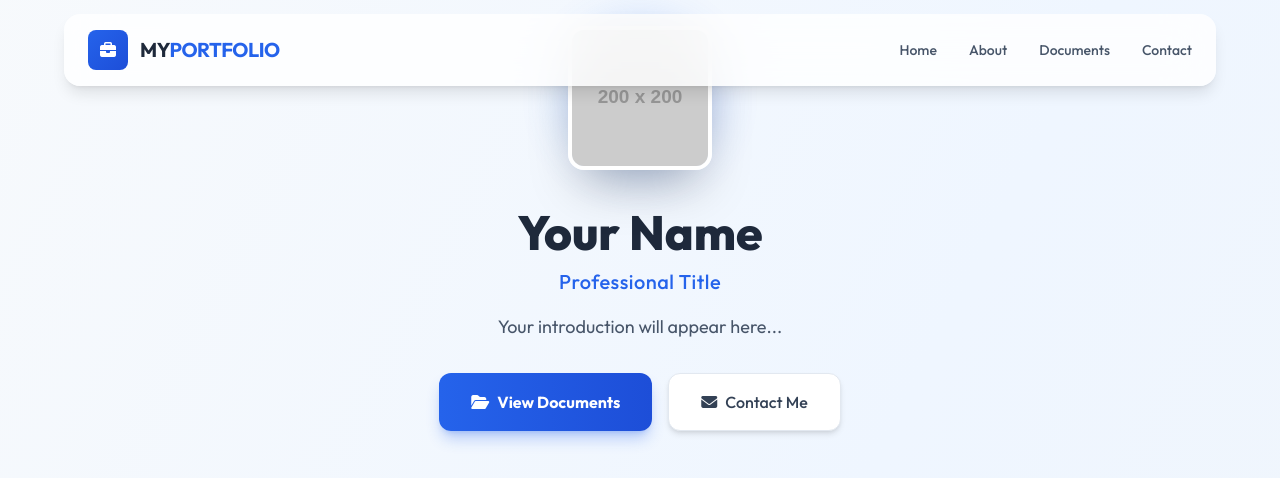
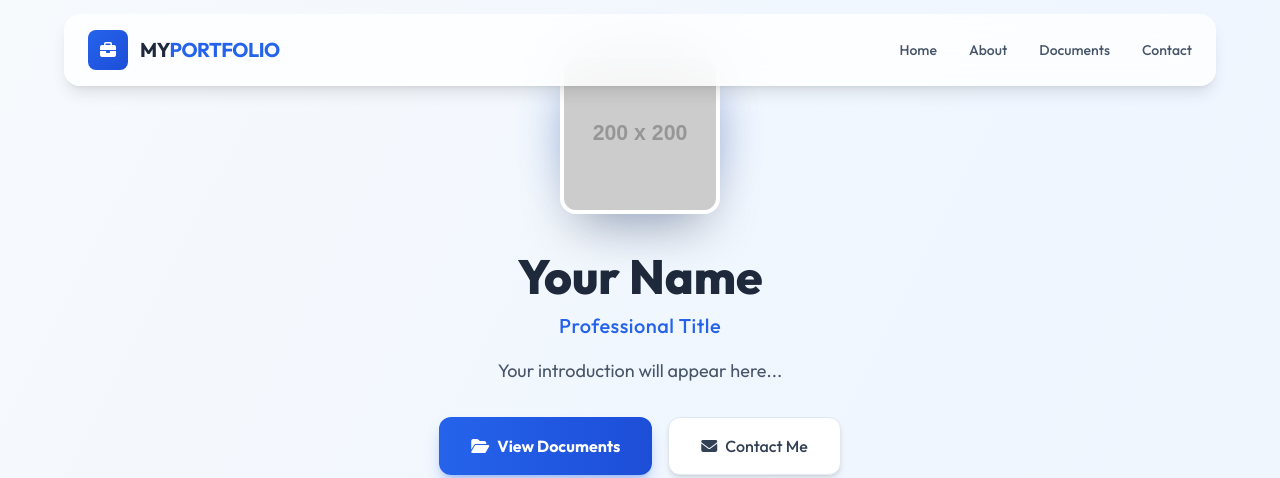
Before and after one commit to darkmattermetro/my-resume, a plain HTML site: page index.html in a window 1280 px wide. Shown: the part 322-800 px from the top of the page. Drawn offline with nearby package versions, Linux system fonts and the light colour scheme; no server answers; placeholder pictures from the web are drawn by us.

Commit message:
Add files via upload

```diff
--- a/index.html
+++ b/index.html
@@ -39,11 +39,11 @@
     </header>
 
     <!-- Hero Section -->
-    <section id="home" class="relative px-6 pb-16">
+    <section id="home" class="relative px-6 pb-16 pt-12">
         <div class="max-w-4xl mx-auto text-center">
-            <div class="relative inline-block mb-4 group" style="margin-top: -60px;">
+            <div class="relative inline-block mb-4 group" style="margin-top: -80px;">
                 <div class="absolute inset-0 bg-gradient-to-r from-blue-500 to-blue-600 rounded-full blur-xl opacity-30 group-hover:opacity-50 transition-opacity duration-500"></div>
-                <img id="profile-img" src="https://via.placeholder.com/200" alt="Profile" class="relative w-36 h-36 rounded-2xl border-4 border-white shadow-2xl object-cover">
+                <img id="profile-img" src="https://via.placeholder.com/200" alt="Profile" class="relative w-40 h-40 rounded-2xl border-4 border-white shadow-2xl object-cover">
             </div>
 
             <h1 id="full-name" class="text-4xl md:text-5xl font-extrabold mb-3 text-slate-800 mt-4">
```
